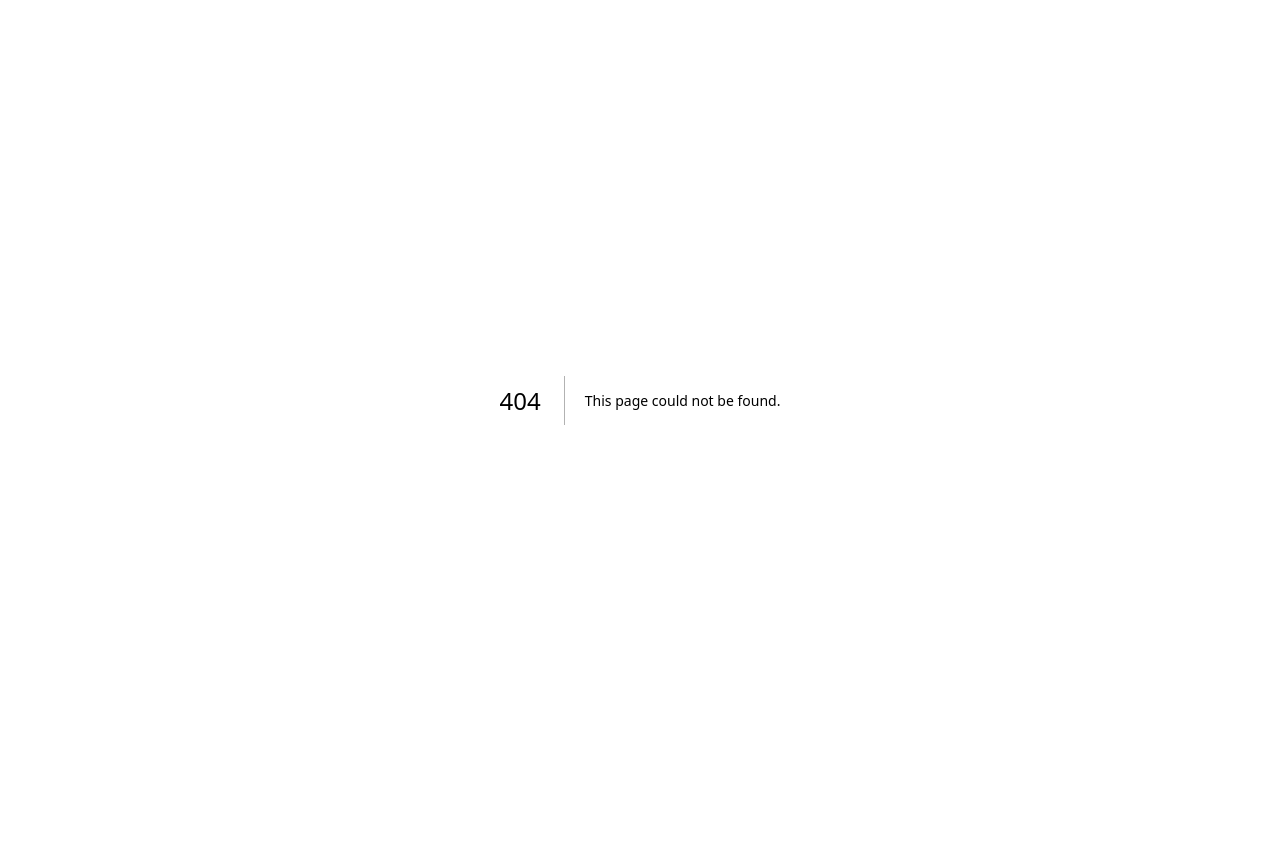
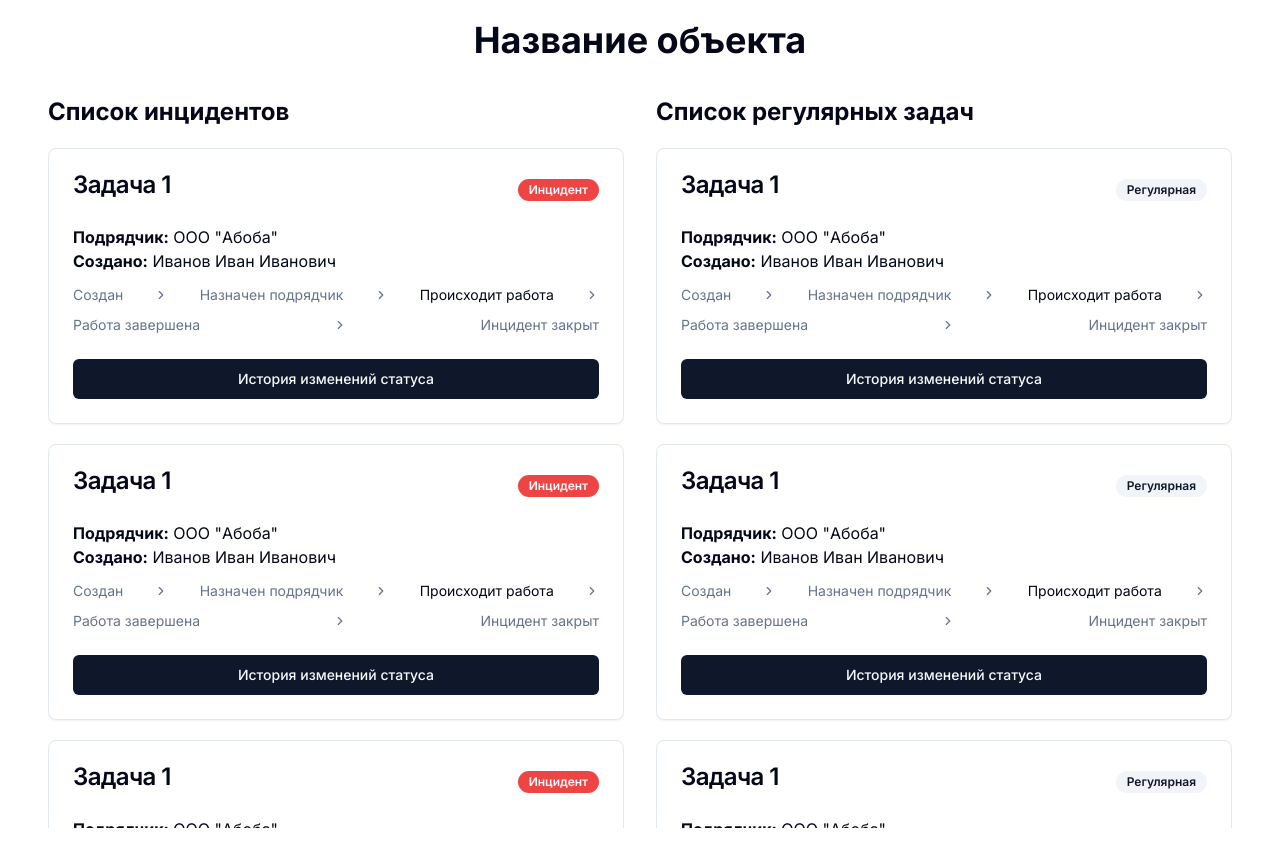
Before and after one commit to csit-sgu/its-frontend, a Next.js app: page /objects/1 in a window 1280 px wide. Before the commit this address had no page. Before the commit the page ends 800 px from the top, so only its background shows below. Built offline with nearby package versions, Linux system fonts and the light colour scheme.

Commit message:
feat: Create fish for object profile page (#2)

```diff
--- a/package.json
+++ b/package.json
@@ -19,6 +19,7 @@
     "@radix-ui/react-radio-group": "^1.1.3",
     "@radix-ui/react-scroll-area": "^1.0.5",
     "@radix-ui/react-select": "^2.0.0",
+    "@radix-ui/react-separator": "^1.0.3",
     "@radix-ui/react-slot": "^1.0.2",
     "@radix-ui/react-switch": "^1.0.3",
     "axios": "^1.6.8",
--- /dev/null
+++ b/src/app/objects/[objectId]/page.tsx
@@ -0,0 +1,66 @@
+'use client';
+
+import dayjs from 'dayjs';
+import { TaskItem } from '@/components/entities/task/task-item';
+import { ScrollArea } from '@/components/ui/scroll-area';
+import { TaskEntity } from '@/domain/types';
+
+const incidents: TaskEntity[] = Array.from({ length: 50 }).map((_, i, a) => ({
+  taskId: i.toString(),
+  accountId: 'r',
+  assignerId: 't',
+  taskableType: 'incident',
+  deadlineAt: dayjs(),
+}));
+
+const regulars: TaskEntity[] = Array.from({ length: 50 }).map((_, i, a) => ({
+  taskId: i.toString(),
+  accountId: 'r',
+  assignerId: 't',
+  taskableType: 'regular',
+  deadlineAt: dayjs(),
+}));
+
+export default function ObjectProfilePage() {
+  return (
+    <div className="container">
+      <div className="flex pt-5 pb-5 justify-center">
+        <h2 className="font-bold text-4xl">Название объекта</h2>
+      </div>
+      <div className="flex">
+        <div className="w-[50%] p-4">
+          <p className="text-2xl mb-5 font-bold hover:font-bold">Список инцидентов</p>
+          <ScrollArea className="flex flex-col h-[85vh]">
+            {incidents.map((t) => (
+              <TaskItem
+                taskId={t.taskId}
+                accountId={t.accountId}
+                assignerId={t.assignerId}
+                taskableType={t.taskableType}
+                deadlineAt={t.deadlineAt}
+                key={t.accountId}
+                className="mb-5"
+              />
+            ))}
+          </ScrollArea>
+        </div>
+        <div className="w-[50%] p-4">
+          <p className="text-2xl mb-5 font-bold hover:font-bold">Список регулярных задач</p>
+          <ScrollArea className="flex flex-col h-[85vh]">
+            {regulars.map((t) => (
+              <TaskItem
+                taskId={t.taskId}
+                accountId={t.accountId}
+                assignerId={t.assignerId}
+                taskableType={t.taskableType}
+                deadlineAt={t.deadlineAt}
+                key={t.accountId}
+                className="mb-5"
+              />
+            ))}
+          </ScrollArea>
+        </div>
+      </div>
+    </div>
+  );
+}
--- /dev/null
+++ b/src/components/ui/separator.tsx
@@ -0,0 +1,26 @@
+'use client';
+
+import * as React from 'react';
+import * as SeparatorPrimitive from '@radix-ui/react-separator';
+
+import { cn } from '@/lib/utils';
+
+const Separator = React.forwardRef<
+  React.ElementRef<typeof SeparatorPrimitive.Root>,
+  React.ComponentPropsWithoutRef<typeof SeparatorPrimitive.Root>
+>(({ className, orientation = 'horizontal', decorative = true, ...props }, ref) => (
+  <SeparatorPrimitive.Root
+    ref={ref}
+    decorative={decorative}
+    orientation={orientation}
+    className={cn(
+      'shrink-0 bg-border',
+      orientation === 'horizontal' ? 'h-[1px] w-full' : 'h-full w-[1px]',
+      className,
+    )}
+    {...props}
+  />
+));
+Separator.displayName = SeparatorPrimitive.Root.displayName;
+
+export { Separator };
```
Also changed, not shown: 1 other file (tests, documents, lock files or other folders).
